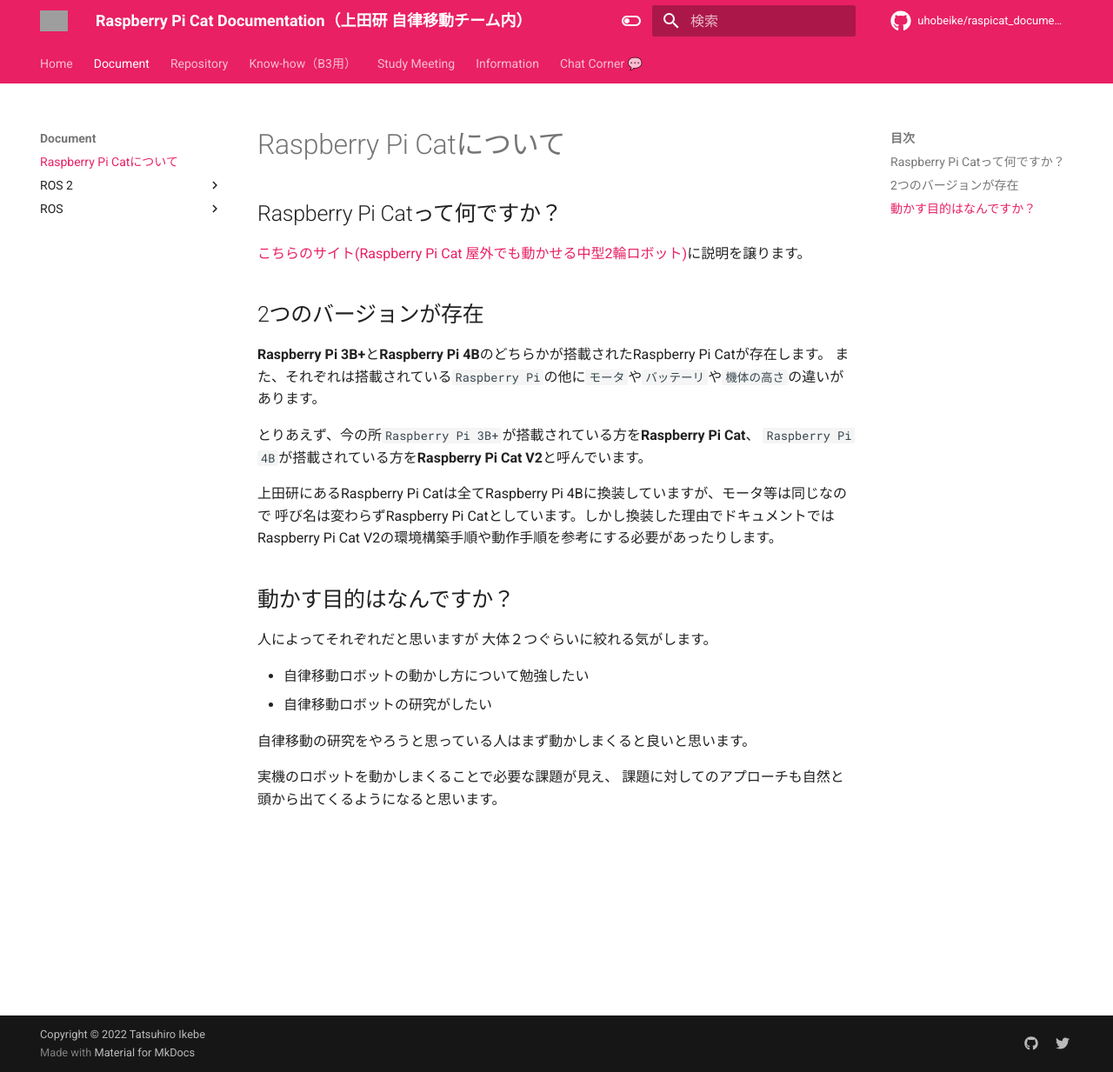
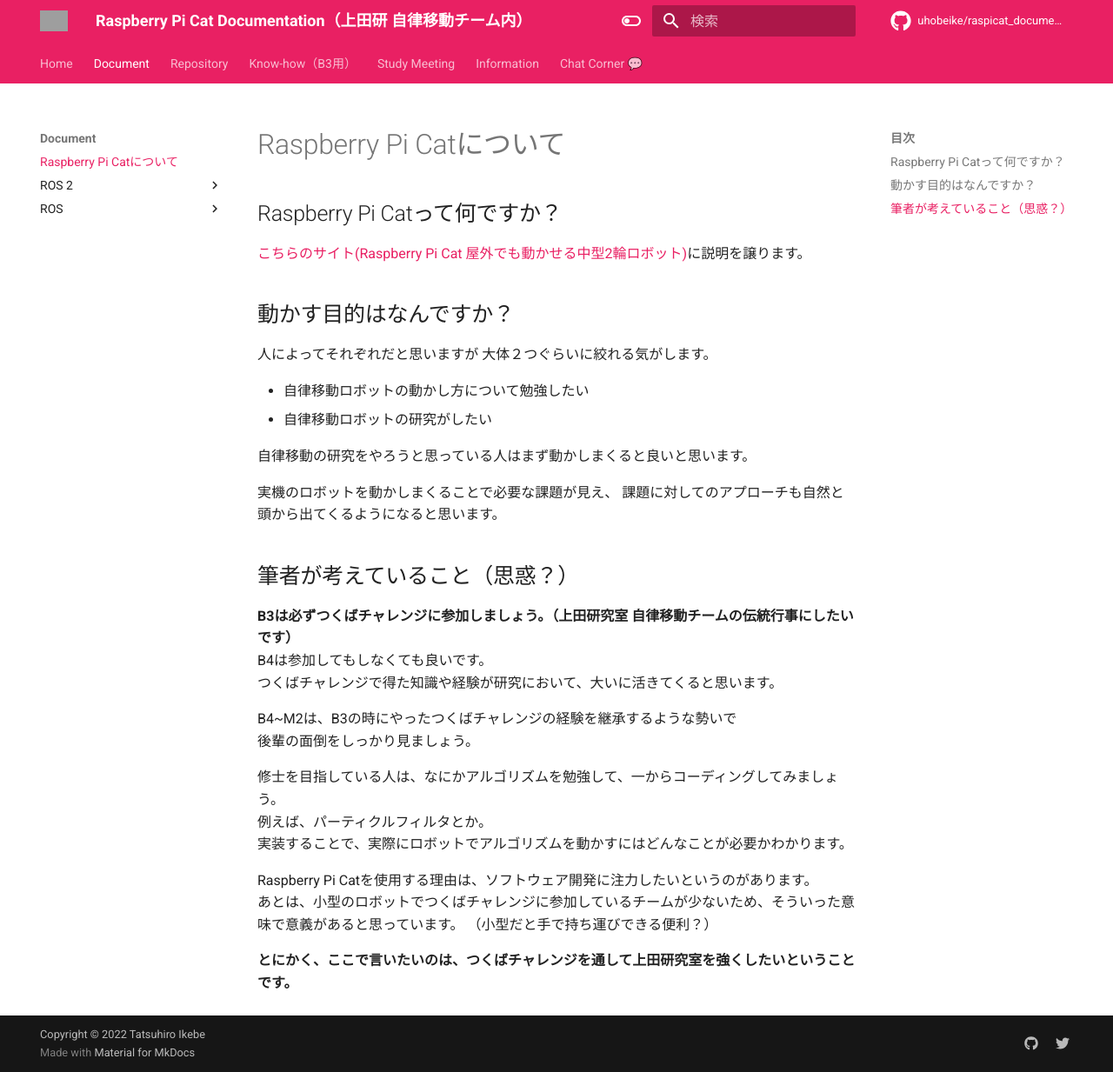
Before and after one commit to CIT-Autonomous-Robot-Lab/raspicat_documentation, an MkDocs documentation site: the page built from docs/document/raspicat_documentaion.md, in a window 1280 px wide and 1233 px high. Shown: the whole window at 87% size. Built offline with MkDocs 1.6.1 and Material for MkDocs 9.7.7, drawn with Linux system fonts in a browser that asks for light colours; comment, search, counter and statistics services are not loaded; grey boxes are pictures that could not be loaded.

Commit message:
Add raspicat documentaion speculation (#53)

```diff
--- a/docs/document/raspicat_documentaion.md
+++ b/docs/document/raspicat_documentaion.md
@@ -1,17 +1,5 @@
 ## Raspberry Pi Catって何ですか？
 [こちらのサイト(Raspberry Pi Cat 屋外でも動かせる中型2輪ロボット)](https://rt-net.jp/products/raspberry-pi-cat/)に説明を譲ります。
-
-## 2つのバージョンが存在
-**Raspberry Pi 3B+**と**Raspberry Pi 4B**のどちらかが搭載されたRaspberry Pi Catが存在します。
-また、それぞれは搭載されている`Raspberry Pi`の他に`モータ`や`バッテーリ`や`機体の高さ`の違いがあります。
-
-
-とりあえず、今の所`Raspberry Pi 3B+`が搭載されている方を**Raspberry Pi Cat**、
-`Raspberry Pi 4B`が搭載されている方を**Raspberry Pi Cat V2**と呼んでいます。
-
-上田研にあるRaspberry Pi Catは全てRaspberry Pi 4Bに換装していますが、モータ等は同じなので
-呼び名は変わらずRaspberry Pi Catとしています。しかし換装した理由でドキュメントでは
-Raspberry Pi Cat V2の環境構築手順や動作手順を参考にする必要があったりします。
 
 ## 動かす目的はなんですか？
 人によってそれぞれだと思いますが
@@ -24,3 +12,22 @@
 
 実機のロボットを動かしまくることで必要な課題が見え、
 課題に対してのアプローチも自然と頭から出てくるようになると思います。
+
+## 筆者が考えていること（思惑？）
+
+**B3は必ずつくばチャレンジに参加しましょう。（上田研究室 自律移動チームの伝統行事にしたいです）**
+B4は参加してもしなくても良いです。
+つくばチャレンジで得た知識や経験が研究において、大いに活きてくると思います。
+
+B4~M2は、B3の時にやったつくばチャレンジの経験を継承するような勢いで
+後輩の面倒をしっかり見ましょう。
+
+修士を目指している人は、なにかアルゴリズムを勉強して、一からコーディングしてみましょう。
+例えば、パーティクルフィルタとか。
+実装することで、実際にロボットでアルゴリズムを動かすにはどんなことが必要かわかります。
+
+Raspberry Pi Catを使用する理由は、ソフトウェア開発に注力したいというのがあります。
+あとは、小型のロボットでつくばチャレンジに参加しているチームが少ないため、そういった意味で意義があると思っています。
+（小型だと手で持ち運びできる便利？）
+
+**とにかく、ここで言いたいのは、つくばチャレンジを通して上田研究室を強くしたいということです。**
```
